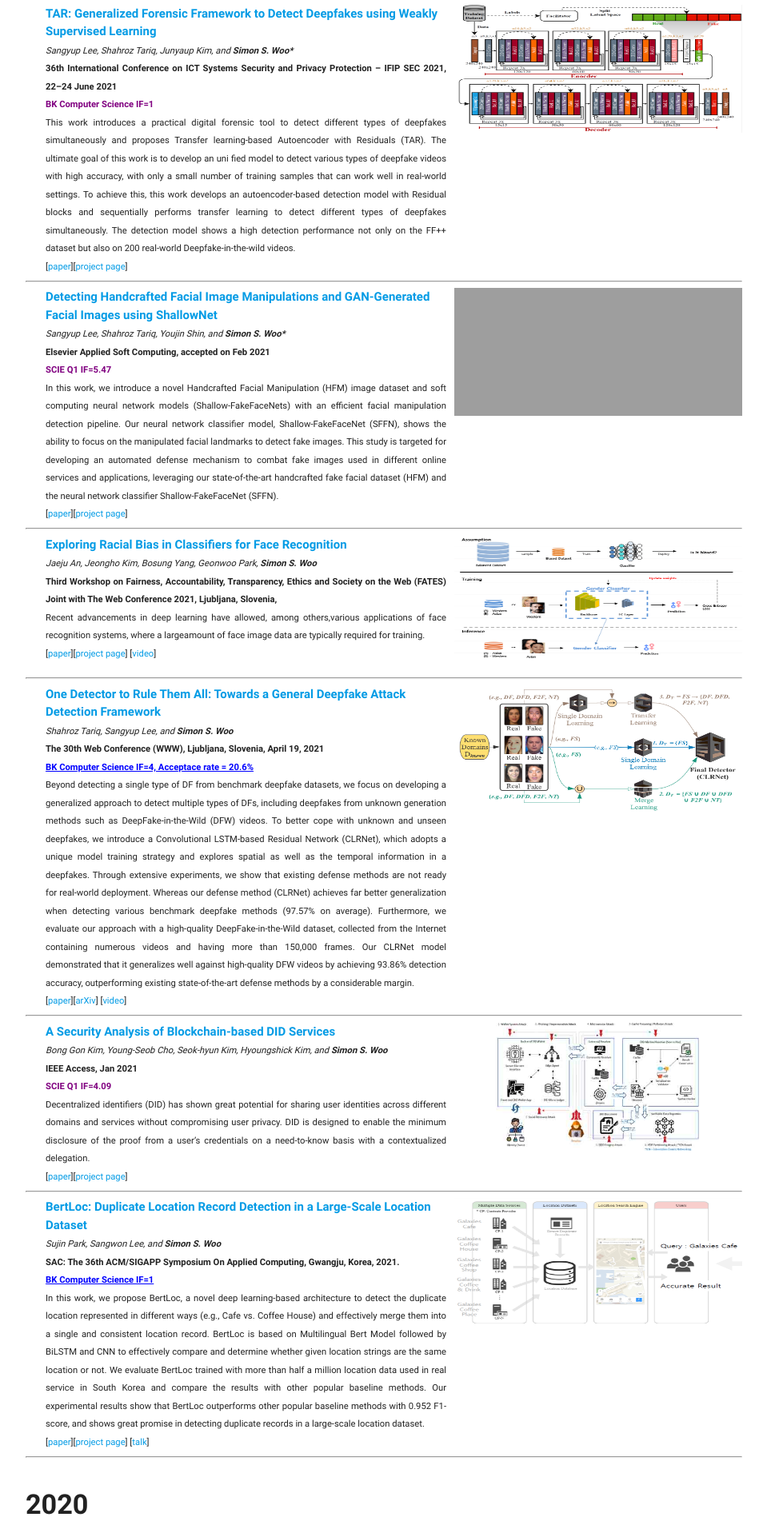
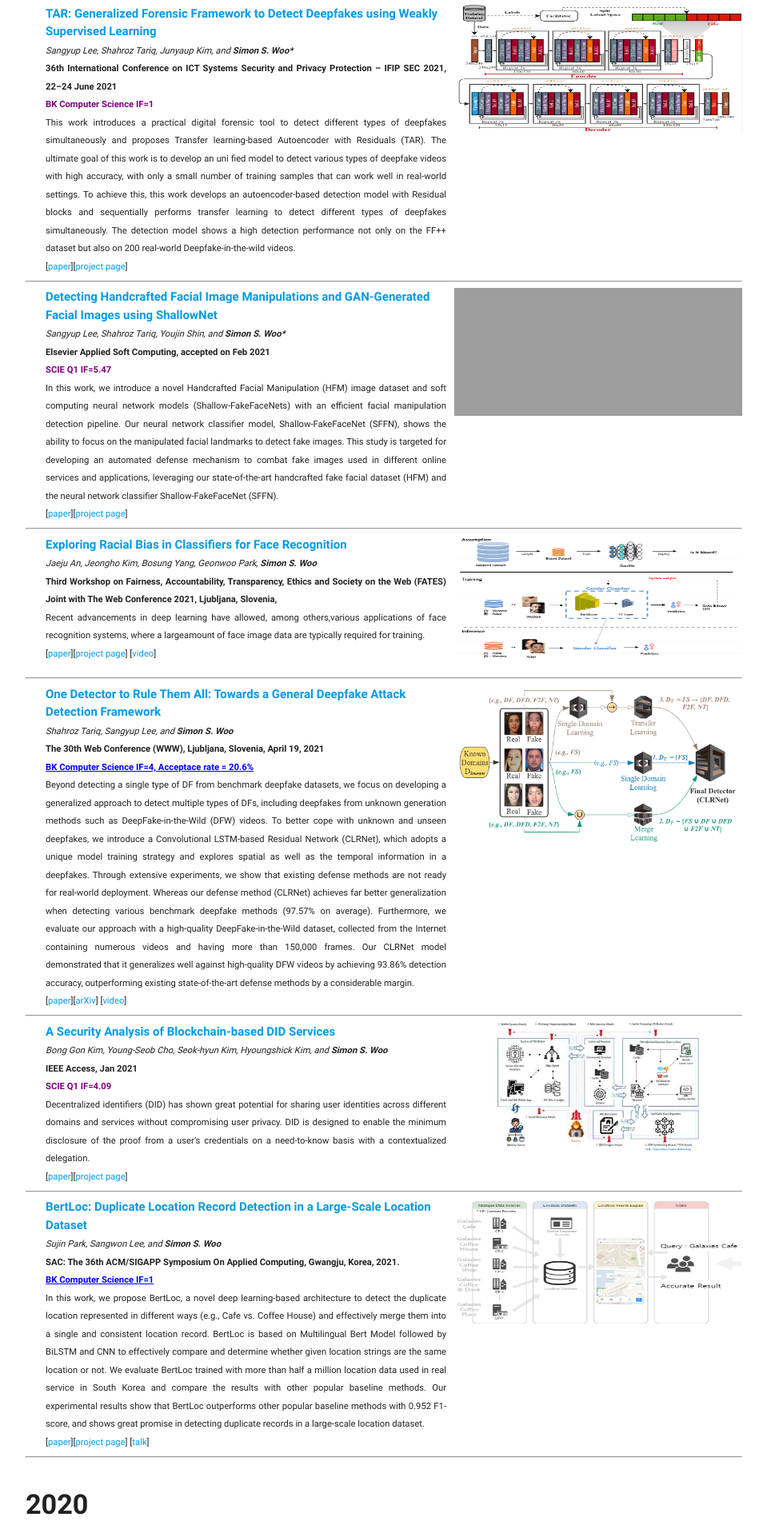
Before and after one commit to Yurim990507/DASH-Lab.github.io, a Jekyll site: the page built from Publication.md, in a window 1280 px wide. Shown: the part 2537-4449 px from the top of the page at 80% size, without its empty margins (160-1119 px from the left). Built offline with Jekyll 4.4.1, drawn with Linux system fonts in a browser that asks for light colours; grey boxes are pictures that could not be loaded.

Commit message:
Update Publication.md

```diff
--- a/Publication.md
+++ b/Publication.md
@@ -599,13 +599,13 @@ permalink: /Publications/
 
                     <tr>
                         <p style="margin-top: 0px;margin-bottom: 0px;text-align: justify;"> <small> [<a
-                                    href="https://dl.acm.org/doi/abs/10.1145/3442381.3449809">paper</a>][<a href="https://arxiv.org/abs/2105.00187#:~:text=1%20May%202021%5D-,One%20Detector%20to%20Rule%20Them%20All%3A%20Towards,General%20Deepfake%20Attack%20Detection%20Framework&text=Deep%20learning%2Dbased%20video%20manipulation,widely%20accessible%20to%20the%20masses.&text=Whereas%20our%20defense%20method%20(CLRNet,(97.57%25%20on%20average).">arXiv</a>] [<a href="https://www.youtube.com/watch?v=RV_jA5lS7Ws">video</a>]</small> </p>
-                    </tr>
-                </tbody>
-            </table>
-        </div>
-        <div class="col-lg-3" style="vertical-align: middle;display:flex;flex-direction:row;justify-content:center">
-            <img src="odtr.png" style="max-height:160px;width: 360px; margin-bottom:10px">
+                                    href="https://dl.acm.org/doi/abs/10.1145/3442381.3449809">paper</a>][<a href="https://arxiv.org/abs/2105.00187">arXiv</a>] [<a href="https://www.youtube.com/watch?v=RV_jA5lS7Ws">video</a>]</small> </p>
+                    </tr>
+                </tbody>
+            </table>
+        </div>
+        <div class="col-lg-3" style="vertical-align: middle;display:flex;flex-direction:row;justify-content:center">
+            <img src="odtr.png" style="max-height:200px;width: 360px; margin-bottom:10px">
         </div>
     </div>
     <hr>
```
